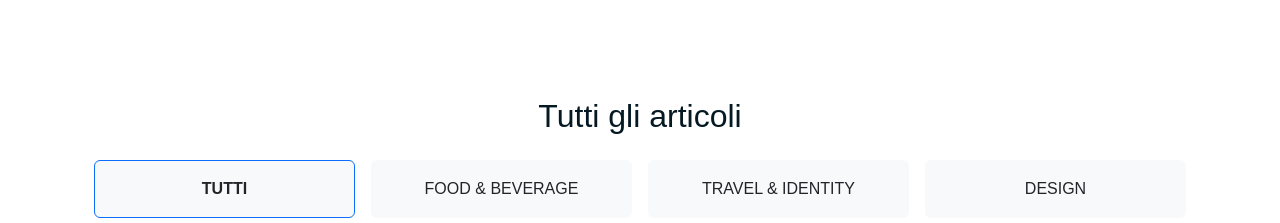
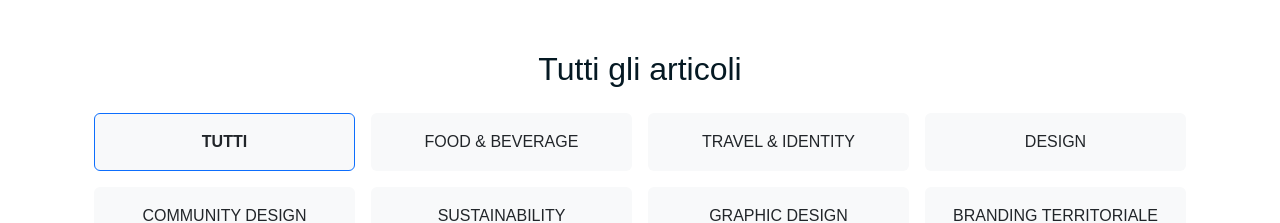
Before and after one commit to gsacco2000/Pixelcraft-Ecommerce, a Vue app: page /journal in a window 1280 px wide. Shown: the part 608-831 px from the top of the page. Built offline with nearby package versions, Linux system fonts and the light colour scheme; what bootstrap-vue-next would draw is missing.

Commit message:
mt-1 articoli

```diff
--- a/src/views/JournalView.vue
+++ b/src/views/JournalView.vue
@@ -41,9 +41,7 @@
       </aside>
     </div>
 
-    <br /><br />
-
-    <h2 class="text-center pb-3">Tutti gli articoli</h2>
+    <h2 class="text-center mt-1 pb-3">Tutti gli articoli</h2>
     <div class="container pb-3">
       <div class="row row-cols-2 row-cols-lg-4 g-3">
         <div v-for="cat in categorie" :key="cat" class="col">
```
